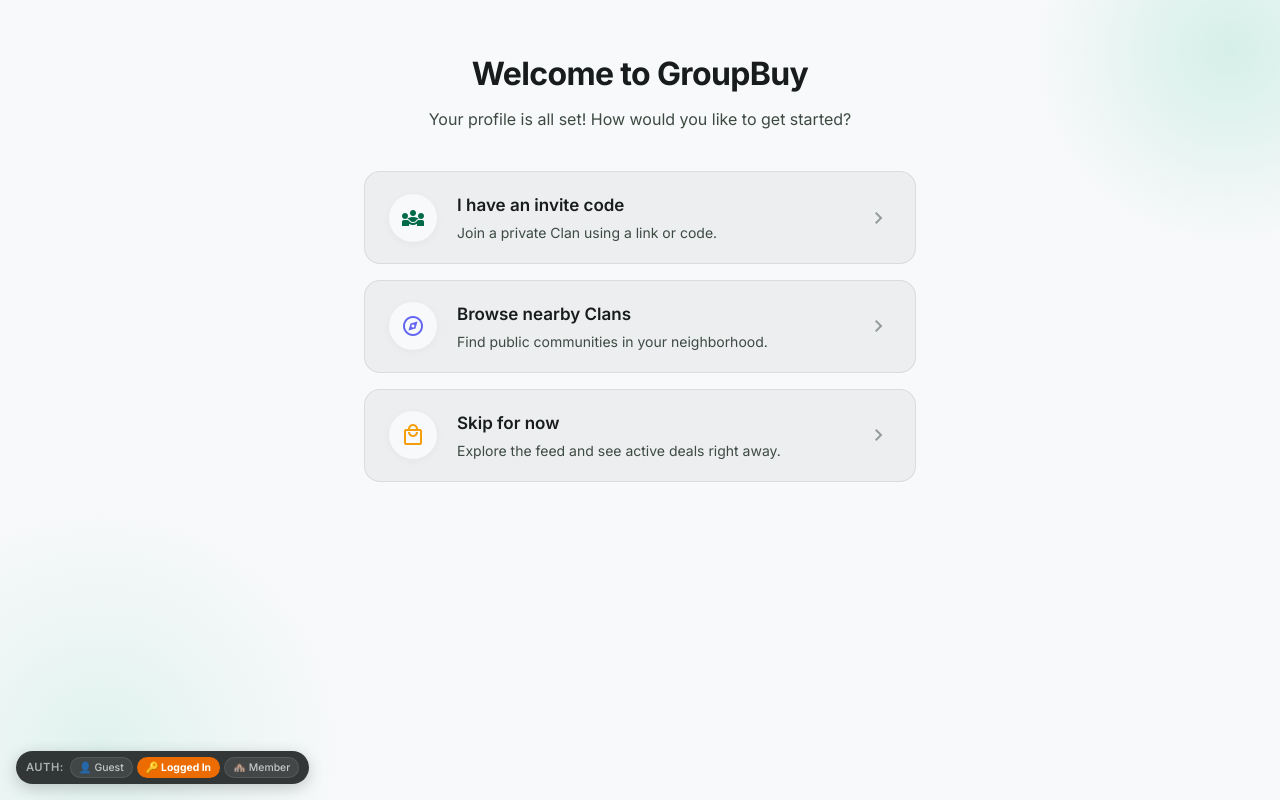
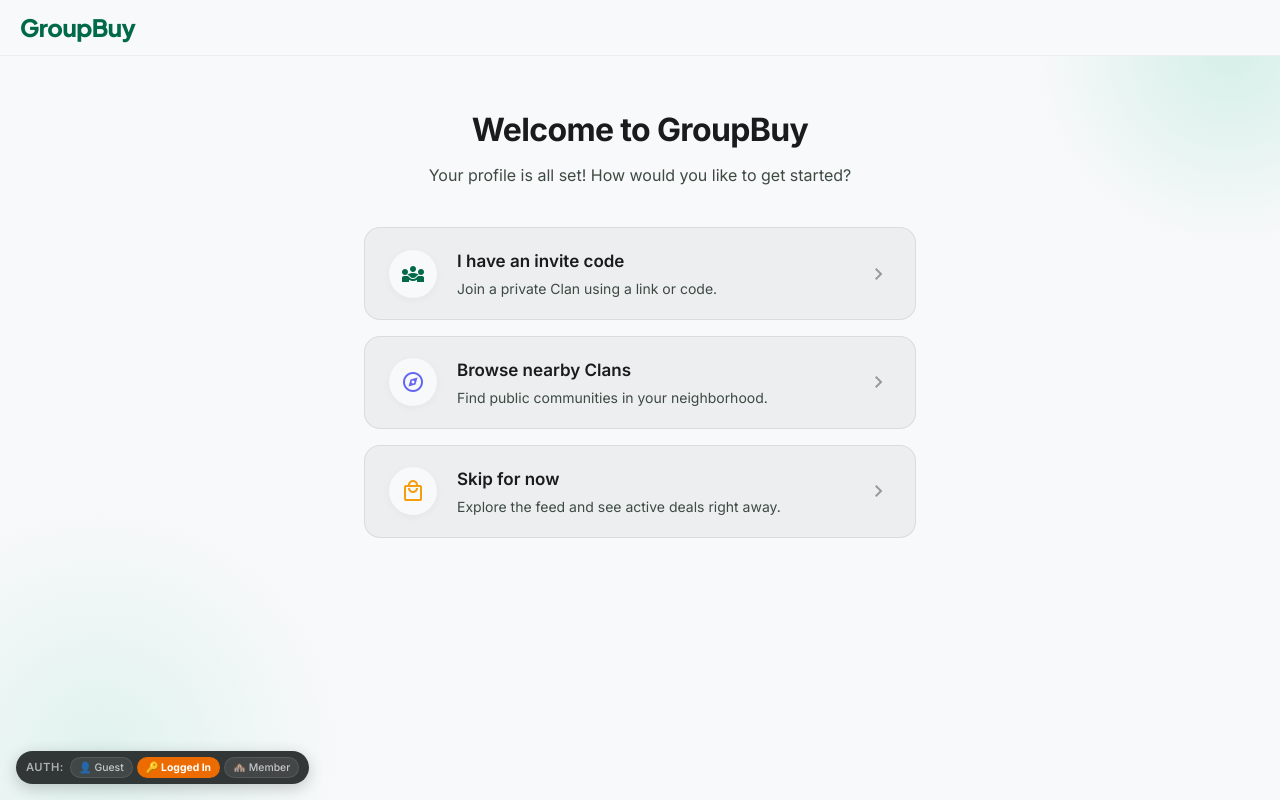
Before and after one commit to surajkalangi/groupbuy-web, a Next.js app: page /onboarding/welcome in a window 1280 px wide. Built offline with nearby package versions, Linux system fonts and the light colour scheme.

Commit message:
style: add GroupBuy top menu bar to the onboarding welcome page

```diff
--- a/app/onboarding/welcome/page.js
+++ b/app/onboarding/welcome/page.js
@@ -8,6 +8,12 @@ export default function WelcomePage() {
     return (
         <AuthGuard>
             <div className={styles.page}>
+                {/* Top brand bar */}
+                <header className={styles.topBar}>
+                    <Link href="/feed" className={styles.brandName}>GroupBuy</Link>
+                    <div className={styles.topBarSpacer} />
+                </header>
+
                 <div className={styles.blobTopRight} />
                 <div className={styles.blobBottomLeft} />
 
--- a/app/onboarding/welcome/page.module.css
+++ b/app/onboarding/welcome/page.module.css
@@ -5,6 +5,33 @@
     flex-direction: column;
     position: relative;
     overflow: hidden;
+}
+
+/* ── Top Bar ── */
+.topBar {
+    position: sticky;
+    top: 0;
+    z-index: 50;
+    height: 56px;
+    background: var(--surface);
+    border-bottom: 1px solid var(--surface-container);
+    display: flex;
+    align-items: center;
+    gap: 1rem;
+    padding: 0 1.25rem;
+}
+
+.brandName {
+    font-family: var(--font-display);
+    font-size: 1.5rem;
+    font-weight: 800;
+    color: var(--primary);
+    letter-spacing: -0.6px;
+    text-decoration: none;
+}
+
+.topBarSpacer {
+    flex: 1;
 }
 
 /* Background blobs for visual interest */
```
